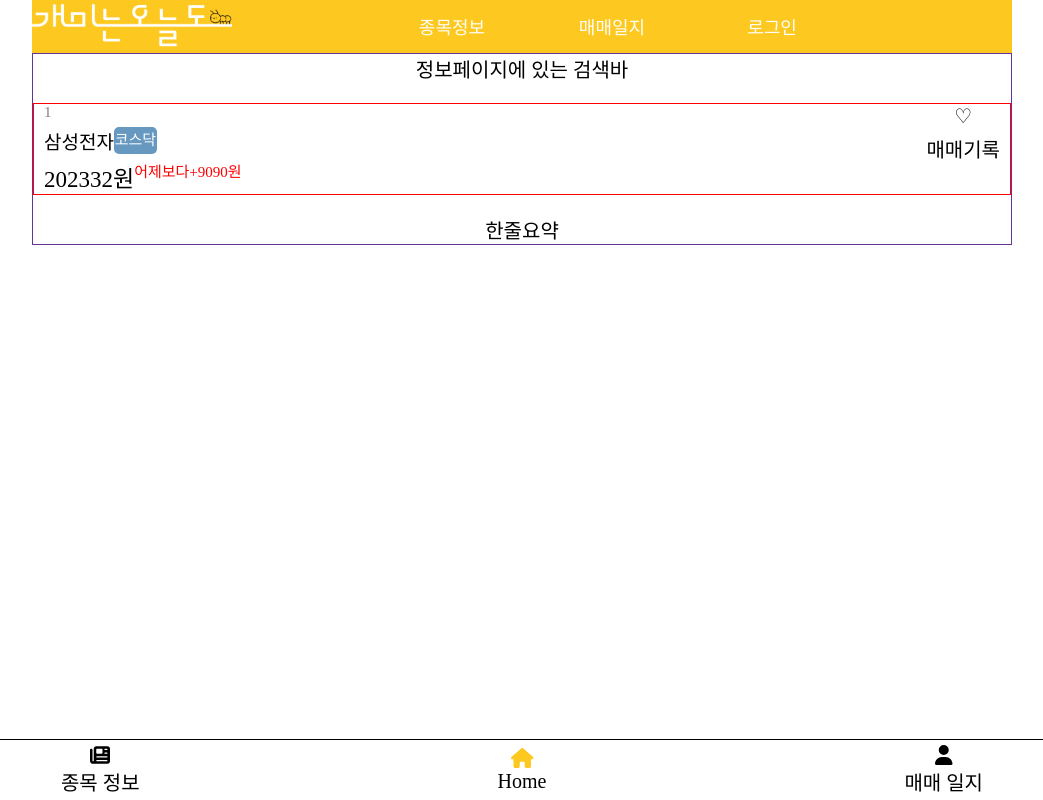
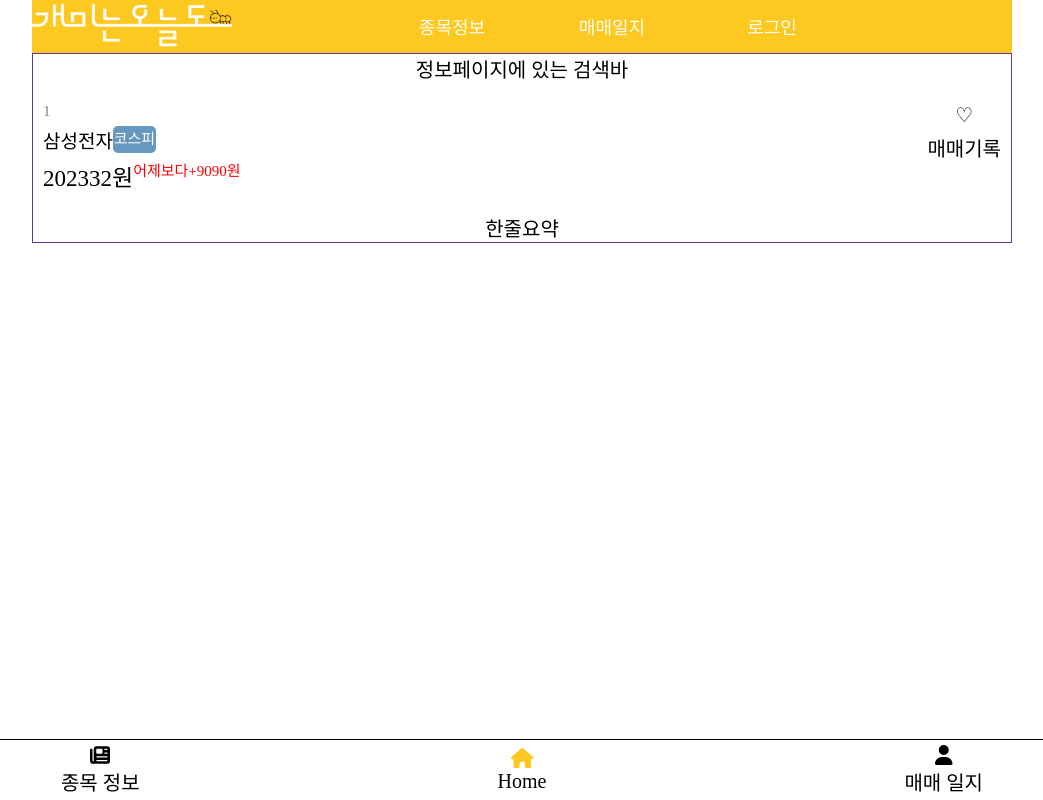
Before and after one commit to jeongmin59/antoday, a React (Vite) app in the folder antoday_FE/: page /stockinfo/1 in a window 1280 px wide. Shown: the whole page, without its empty margins (118-1161 px from the left). Built offline with nearby package versions, Linux system fonts and the light colour scheme; a web font is replaced by a local one.

Commit message:
✨ Feat: 종목 정보 페이지에서 기본 기업정보 구현

```diff
--- a/antoday_FE/src/components/StockInfo/atom/FavoriteCompanyButton.tsx
+++ b/antoday_FE/src/components/StockInfo/atom/FavoriteCompanyButton.tsx
@@ -23,7 +23,7 @@
     });
 
     if (response.ok) {
-      console.log("d", response);
+      console.log("관심기업에 등록되었습니다:)");
       setIsFavorite(true);
     }
   };
@@ -39,6 +39,7 @@
     });
 
     if (response.ok) {
+      console.log("관심기업등록이 취소되었습니다:(");
       setIsFavorite(false);
     }
   };
--- a/antoday_FE/src/components/StockInfo/template/StockInfoBasic.module.css
+++ b/antoday_FE/src/components/StockInfo/template/StockInfoBasic.module.css
@@ -1,7 +1,7 @@
 .stockInfoBasicContainer {
   display: flex;
   justify-content: space-between;
-  border: 1px solid red;
+  /* border: 1px solid red; */
   margin: 1rem 0;
   padding: 0 0.5rem;
 }
--- a/antoday_FE/src/components/StockInfo/template/StockInfoBasic.tsx
+++ b/antoday_FE/src/components/StockInfo/template/StockInfoBasic.tsx
@@ -1,4 +1,4 @@
-import React from "react";
+import React, { useState } from "react";
 import styles from "./StockInfoBasic.module.css";
 import FavoriteCompanyButton from "../atom/FavoriteCompanyButton";
 
@@ -7,12 +7,30 @@
 }
 
 const StockInfoBasic: React.FC<StockInfoBasicProps> = ({ stockPk }) => {
+  const [corpName, setCorpName] = useState<string>("삼성전자");
+  const [isKospi, setIsKospi] = useState<boolean>(true);
+  const [isKosdak, setIsKosdak] = useState<boolean>(false);
+
   return (
     <div className={styles.stockInfoBasicContainer}>
       <div className={styles.LeftContainer}>
         <div className={styles.stockCode}>{stockPk}</div>
         <div className={styles.stockNameContainer}>
-          삼성전자
+          {corpName}
+          {isKospi && (
+            <span
+              style={{
+                fontSize: "var(--font-h6)",
+                color: "white",
+                backgroundColor: "var(--main-blue-color)",
+                borderRadius: "5PX",
+                padding: "0.8px",
+              }}
+            >
+              코스피
+            </span>
+          )}
+          {isKosdak && (
             <span
               style={{
                 fontSize: "var(--font-h6)",
@@ -24,6 +42,7 @@
             >
               코스닥
             </span>
+          )}
         </div>
         <div className={styles.stocPrice}>
           202332원
```
Lines whose indentation alone changed are shown as unchanged.
